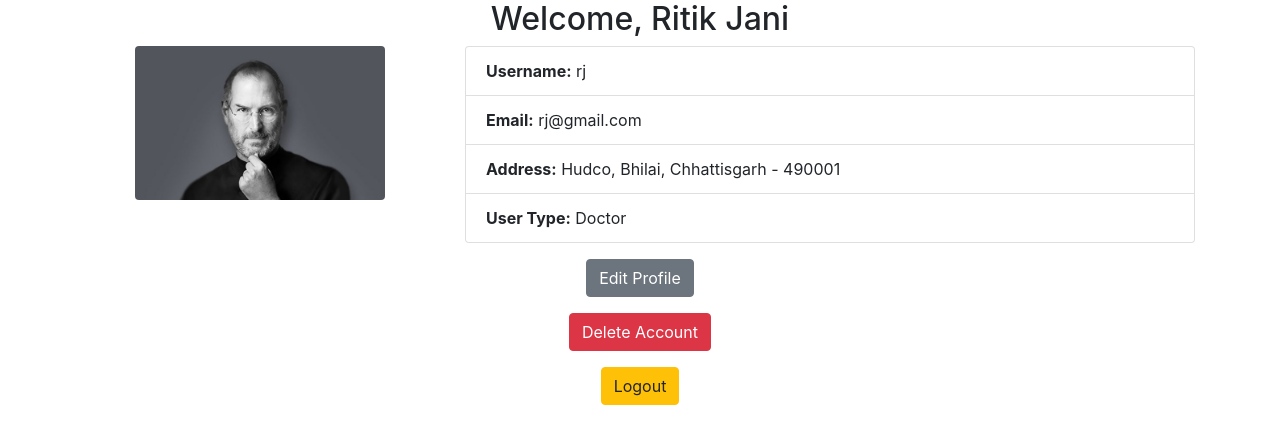
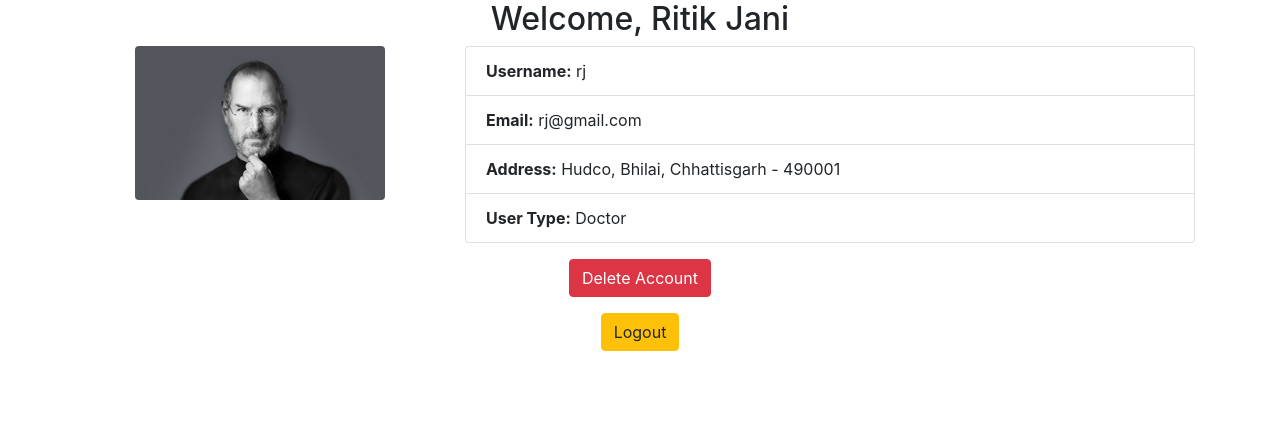
Before and after one commit to imrj18/login_signup-app, a Flask app: page /dashboard in a window 1280 px wide. Shown: the top 444 px of the page. Run offline with Flask 3, Linux system fonts and the light colour scheme; a user stored in the database is signed in; some libraries are stand-ins or nearby versions.

Commit message:
Updated User_Dashboard.html

```diff
--- a/templates/user_dashboard.html
+++ b/templates/user_dashboard.html
@@ -33,9 +33,9 @@
                 </div>
             </div>
 
-            <div class="text-center mt-3">
-                <a href="/edit-profile" class="btn btn-secondary">Edit Profile</a>
-            </div>
+<!--            <div class="text-center mt-3">-->
+<!--                <a href="/edit-profile" class="btn btn-secondary">Edit Profile</a>-->
+<!--            </div>-->
 
             <!-- Delete Account Button -->
             <div class="text-center mt-3">
```
Also changed, not shown: instance/site.db, static/images/John_Doe.jpg (added).
